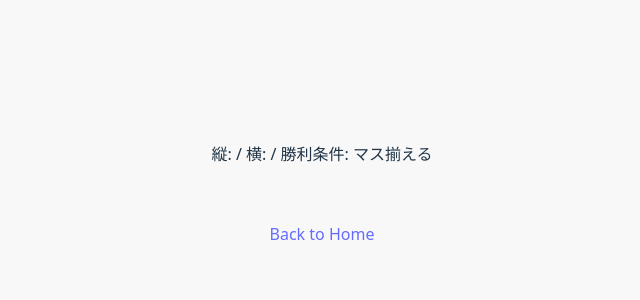
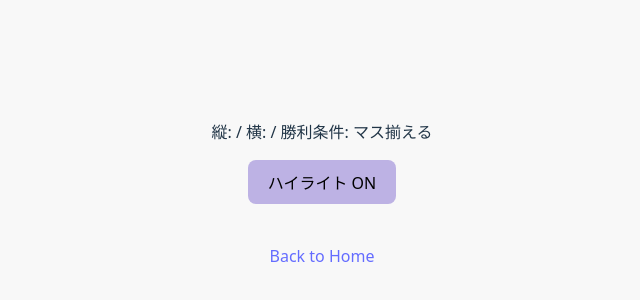
Before and after one commit to emuenu/cell_merge_game, a React (Vite) app: page /game in a window 1280 px wide. Shown: the part 214-514 px from the top of the page, without its empty margins (428-1068 px from the left). Built offline with nearby package versions, Linux system fonts and the light colour scheme.

Commit message:
feat: ハイライトのON/OFF機能を追加

```diff
--- a/src/Game.jsx
+++ b/src/Game.jsx
@@ -28,10 +28,17 @@ function Game() {
     const [highlightCellsP1, setHighlightCellsP1] = useState([]); // player1のハイライト状態を保持
     const [highlightCellsP2, setHighlightCellsP2] = useState([]); // player2のハイライト状態を保持
 
+    const [highlightEnabled, setHighlightEnabled] = useState(true); // ハイライト機能のON/OFFを管理
+
     // 名前解決
     const vertical = v;
     const horizontal = h;
     const win_number = w;
+
+    // ハイライト機能のON/OFF用のトグル関数
+    const toggleHighlight = () => {
+        setHighlightEnabled(prev => !prev);
+    };
 
     // tableを初期化してマス目を生成する
     useEffect(() => {
@@ -158,6 +165,9 @@ function Game() {
     return (
         <div className='game-layout'>
             <p>縦: {vertical} / 横: {horizontal} / 勝利条件: {win_number} マス揃える</p>
+            <button onClick={toggleHighlight}>
+                {highlightEnabled ? "ハイライト ON" : "ハイライト OFF"}
+            </button>
             <GameBoard
                 table={table}
                 mergeRowIndex_V={mergeRowIndex_V}
@@ -166,6 +176,7 @@ function Game() {
                 mergeColIndex_H={mergeColIndex_H}
                 highlightCellsP1={highlightCellsP1}
                 highlightCellsP2={highlightCellsP2}
+                highlightEnabled={highlightEnabled}
                 onCellClick={handleCellClick}
             />
             <Link to="/">Back to Home</Link>
--- a/src/GameBoard.jsx
+++ b/src/GameBoard.jsx
@@ -4,7 +4,7 @@ import GameCell from './GameCell';
 // table[mergeRowIndex_V][mergeColIndex_V] と table[mergeRowIndex_V + 1][mergeColIndex_V] を結合させる（縦方向のvertical）
 // table[mergeRowIndex_H][mergeColIndex_H] と table[mergeRowIndex_H][mergeColIndex_H + 1] を結合させる（横方向のhorizontal）
 
-function GameBoard({ table, mergeRowIndex_V, mergeColIndex_V, mergeRowIndex_H, mergeColIndex_H, highlightCellsP1, highlightCellsP2, onCellClick }) {
+function GameBoard({ table, mergeRowIndex_V, mergeColIndex_V, mergeRowIndex_H, mergeColIndex_H, highlightCellsP1, highlightCellsP2, highlightEnabled, onCellClick }) {
 
     return (
         <table className="game-table">
@@ -20,11 +20,12 @@ function GameBoard({ table, mergeRowIndex_V, mergeColIndex_V, mergeRowIndex_H, m
                             // rowIndexが縦方向の行番号でcolIndexが横方向の列番号
 
                             // プレイヤーごとに分けて現在のセルがハイライト対象かどうかを見る
-                            const isP1Highlight = highlightCellsP1.some(
+                            // highlightEnabledがfalse（ハイライト機能がOFF）ならこれに何も入れないようにする
+                            const isP1Highlight = highlightEnabled && highlightCellsP1.some(
                                 ([r, c]) => r === rowIndex && c === colIndex
                             );
 
-                            const isP2Highlight = highlightCellsP2.some(
+                            const isP2Highlight = highlightEnabled && highlightCellsP2.some(
                                 ([r, c]) => r === rowIndex && c === colIndex
                             );
 
```
